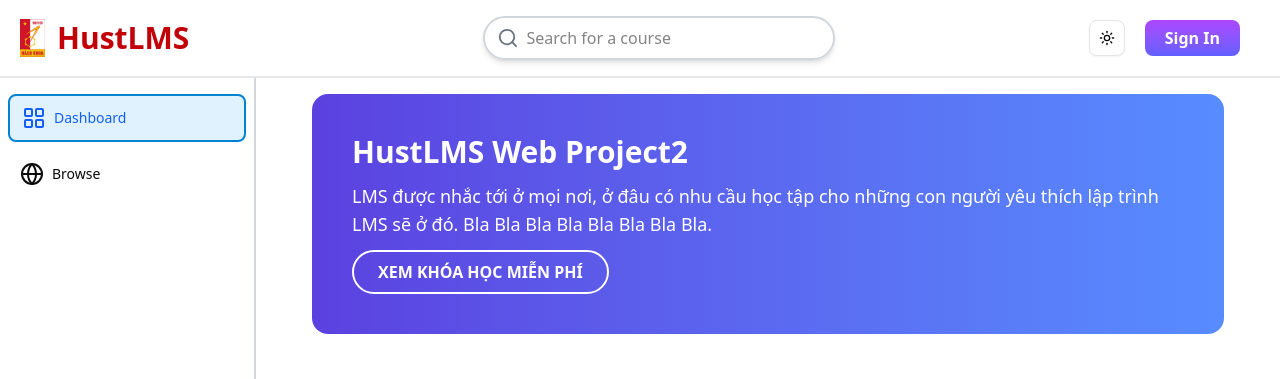
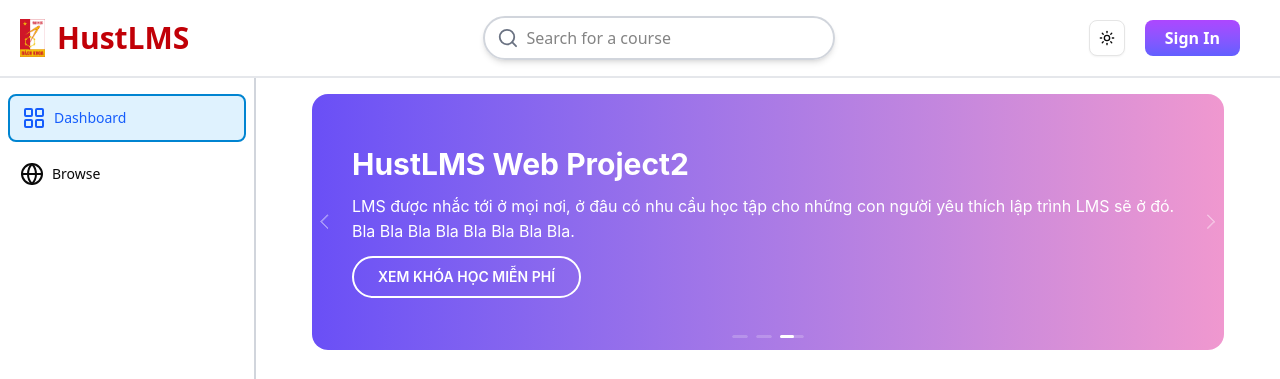
Before and after one commit to tuanvdtd/dashboard-nextjs, a Next.js app: page / in a window 1280 px wide. Shown: the top 379 px of the page. Built offline with nearby package versions, Linux system fonts and the light colour scheme; no server answers.

Commit message:
add slider

```diff
--- a/app/(dashboard)/browse/page.tsx
+++ b/app/(dashboard)/browse/page.tsx
@@ -13,7 +13,7 @@ export default function Page() {
                 {dataUser.map((course, index) => (
                     <Link
                         key={index}
-                        href={'/dashboard/browse/course'}>
+                        href={'/browse/course'}>
                         <MyCard key={index} title={course.title}
                             url={course.url}
                             progress={course.progress}
--- a/app/(dashboard)/page.tsx
+++ b/app/(dashboard)/page.tsx
@@ -1,13 +1,15 @@
 import MyCard from "@/components/ui/card";
 import dataUser from "@/lib/data";
-
+import { Carousel } from "antd";
 export default function Home() {
     return (
-        <div>
-            <div className="h-[240px] bg-gradient-to-l from-[#578cff] to-[#5b41e0] text-white cursor-pointer flex  mt-4 mx-14 rounded-2xl ">
-                <div className="m-10">
+        <>
+            <div className="rounded-xl overflow-hidden">
+                <Carousel autoplay={{ dotDuration: true }} autoplaySpeed={2000} arrows infinite={true} dots={true} dotPosition="bottom" className="mt-4 mx-14" >
+                    <div className="intro bg-gradient-to-l from-[#578cff] to-[#5b41e0]   ">
+                        <div className="my-13 mx-10">
                             <h1 className="text-3xl font-bold">HustLMS Web Project2</h1>
-                    <p className="text-lg my-3">
+                            <p className="text-[16px] my-3">
                                 LMS được nhắc tới ở mọi nơi, ở đâu có nhu cầu học tập cho những
                                 con người yêu thích lập trình LMS sẽ ở đó. Bla Bla Bla Bla Bla Bla Bla Bla.
                             </p>
@@ -15,7 +17,32 @@ export default function Home() {
                                 XEM KHÓA HỌC MIỄN PHÍ
                             </button>
                         </div>
-
+                    </div>
+                    <div className=" intro bg-gradient-to-l from-[#F09819] to-[#FF512F]  ">
+                        <div className="my-13 mx-10">
+                            <h1 className="text-3xl font-bold">Khóa Học NextJS Miễn PHí!</h1>
+                            <p className="text-[16px] my-3">
+                                LMS được nhắc tới ở mọi nơi, ở đâu có nhu cầu học tập cho những
+                                con người yêu thích lập trình LMS sẽ ở đó. Bla Bla Bla Bla Bla Bla Bla Bla.
+                            </p>
+                            <button className=" px-6 py-2  font-semibold rounded-full border-2 border-white cursor-pointer hover:bg-white hover:text-[#5b41e0]">
+                                ĐĂNG KÝ NGAY
+                            </button>
+                        </div>
+                    </div>
+                    <div className="intro bg-gradient-to-l from-[#F098CF] to-[#6A4FF6]  ">
+                        <div className="my-13 mx-10">
+                            <h1 className="text-3xl font-bold">HustLMS Web Project2</h1>
+                            <p className="text-[16px] my-3">
+                                LMS được nhắc tới ở mọi nơi, ở đâu có nhu cầu học tập cho những
+                                con người yêu thích lập trình LMS sẽ ở đó. Bla Bla Bla Bla Bla Bla Bla Bla.
+                            </p>
+                            <button className=" px-6 py-2  font-semibold rounded-full border-2 border-white cursor-pointer hover:bg-white hover:text-[#5b41e0]">
+                                XEM KHÓA HỌC MIỄN PHÍ
+                            </button>
+                        </div>
+                    </div>
+                </Carousel>
             </div>
             <div className="ourCourse">
                 <div className="text-4xl flex justify-center font-bold font-serif text-gray-700 pt-10">
@@ -31,8 +58,7 @@ export default function Home() {
                     ))}
                 </div>
             </div>
-
-        </div>
+        </>
 
     );
 }
--- a/app/globals.css
+++ b/app/globals.css
@@ -130,3 +130,6 @@
 .scrollbar-none::-webkit-scrollbar {
     display: none; /* Chrome, Safari, Edge */
 }
+.intro {
+  @apply h-full text-white flex rounded-2xl;
+}
```
Lines whose indentation alone changed are shown as unchanged.
